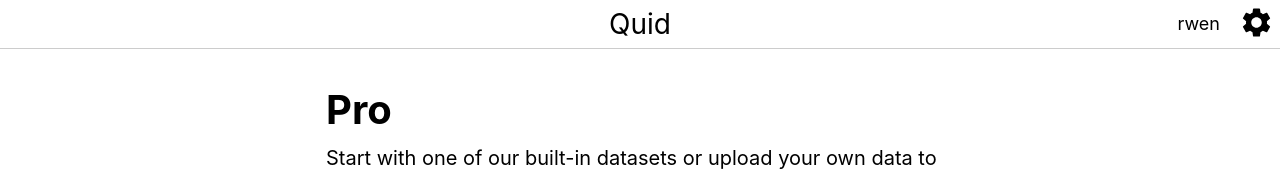
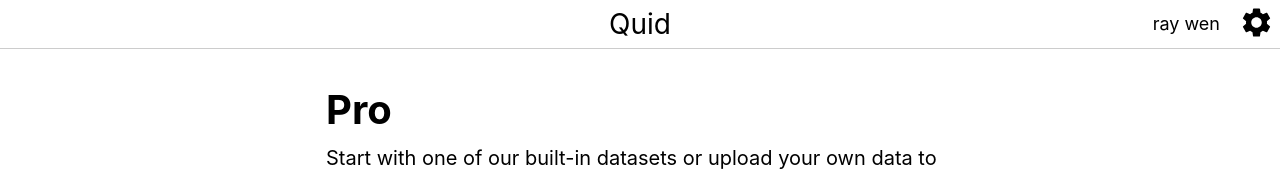
Before and after one commit to expectNothin9/rrtk, a React (Create React App) app: page / in a window 1280 px wide. Shown: the top 171 px of the page. Built offline with nearby package versions, Linux system fonts and the light colour scheme; the HTML template or start-up script is replaced by a standard one.

Commit message:
feat: enable prop-types check

```diff
--- a/package.json
+++ b/package.json
@@ -9,6 +9,7 @@
     "@testing-library/jest-dom": "^4.2.4",
     "@testing-library/react": "^9.3.2",
     "@testing-library/user-event": "^7.1.2",
+    "prop-types": "^15.7.2",
     "react": "^17.0.1",
     "react-dom": "^17.0.1",
     "react-redux": "^7.1.3",
@@ -24,7 +25,10 @@
     "format": "prettier --write './**/*.{js,jsx,ts,tsx,css,md,json}' --config ./.prettierrc"
   },
   "eslintConfig": {
-    "extends": "react-app"
+    "extends": "react-app",
+    "rules": {
+      "react/prop-types": "error"
+    }
   },
   "browserslist": {
     "production": [
--- a/src/components/UniHeader.js
+++ b/src/components/UniHeader.js
@@ -1,4 +1,5 @@
 import React from 'react'
+import PropTypes from 'prop-types'
 import styled from 'styled-components'
 import SettingsIcon from '@material-ui/icons/Settings'
 import { Link } from 'react-router-dom'
@@ -23,21 +24,7 @@
   </StyledLogo>
 )
 
-const StyledUserName = styled.p`
-  position: absolute;
-  top: 0;
-  right: 48px;
-  font-size: 18px;
-  line-height: 48px;
-  margin: 0;
-  padding: 0 12px;
-`
-const UserName = ({ userName }) => <StyledUserName>{userName}</StyledUserName>
-
 const StyledSettingsButton = styled.button`
-  position: absolute;
-  top: 0;
-  right: 0;
   width: 48px;
   height: 48px;
   border: none;
@@ -49,6 +36,33 @@
     <SettingsIcon fontSize="large" />
   </StyledSettingsButton>
 )
+
+const StyledSettings = styled.div`
+  position: absolute;
+  top: 0;
+  right: 0;
+  height: 48px;
+  display: flex;
+
+  p {
+    font-size: 18px;
+    line-height: 48px;
+    margin: 0;
+    padding: 0 12px;
+  }
+`
+const Settings = ({ user }) => (
+  <StyledSettings>
+    <p>{`${user.firstName} ${user.lastName}`}</p>
+    <SettingsButton />
+  </StyledSettings>
+)
+Settings.propTypes = {
+  user: PropTypes.shape({
+    firstName: PropTypes.string.isRequired,
+    lastName: PropTypes.string.isRequired
+  })
+}
 
 const StyledUniHeader = styled.header`
   position: relative;
@@ -63,8 +77,7 @@
   return (
     <StyledUniHeader>
       <Logo />
-      <UserName userName="rwen" />
-      <SettingsButton />
+      <Settings user={{ firstName: 'ray', lastName: 'wen' }} />
     </StyledUniHeader>
   )
 }
```
Also changed, not shown: src/components/ProjectsList.js (+8 -0 lines), 1 other file (tests, documents, lock files or other folders).
